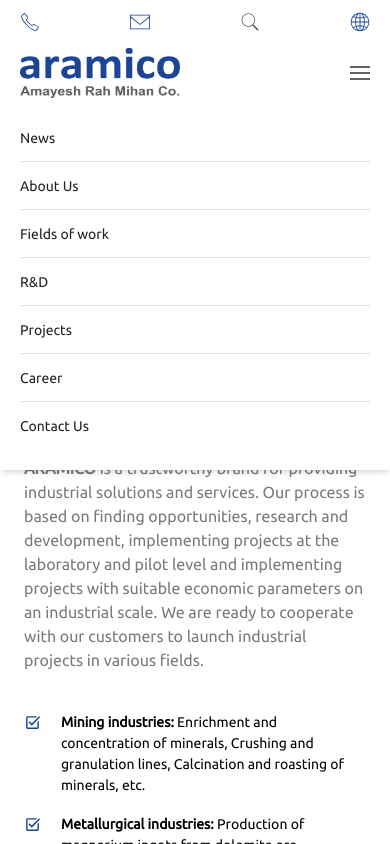
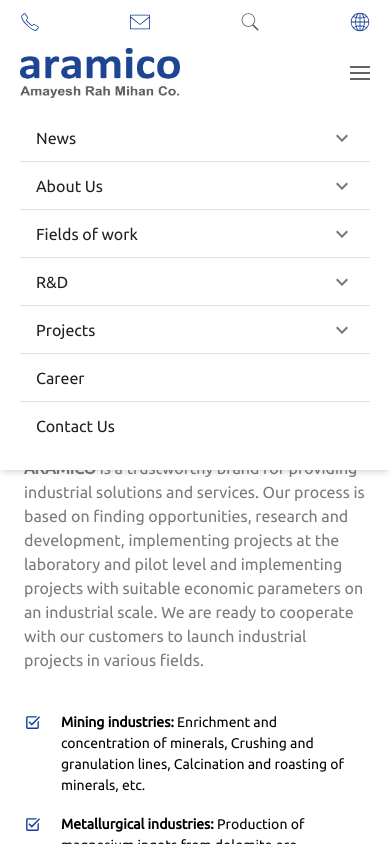
Before and after one commit to mohammadali-amd/aramico, a Next.js app: page / in a window 390 px wide. Both pictures are taken after a click on the picture 360 px from the left and 73 px from the top of the page. Shown: the top 844 px of the page. Built offline with nearby package versions, Linux system fonts and the light colour scheme.

Commit message:
Mobule nav scroll  fixed & update styles

```diff
--- a/components/Navbar.jsx
+++ b/components/Navbar.jsx
@@ -2,9 +2,25 @@
 
 import { useEffect, useState } from "react";
 import Link from "next/link";
-import { Accordion, AccordionDetails, AccordionSummary, Typography } from "@mui/material";
+import {
+  Accordion,
+  AccordionDetails,
+  AccordionSummary,
+  Typography,
+} from "@mui/material";
 
-import { phone, email, search, twitter, instagram, linkedin, youtube, language, menu, } from "../images/icons";
+import {
+  phone,
+  email,
+  search,
+  twitter,
+  instagram,
+  linkedin,
+  youtube,
+  language,
+  menu,
+} from "../images/icons";
+import ExpandMoreIcon from "@mui/icons-material/ExpandMore";
 import Logo from "../public/aramico-Logo.png";
 import Image from "next/image";
 
@@ -99,12 +115,12 @@
   };
 
   const mobileMenu = () => {
-    setOpenMenu(!openMenu)
-  }
+    setOpenMenu(!openMenu);
+  };
 
   const hiddenDropdown = () => {
-    setHidden(!hidden)
-  }
+    setHidden(!hidden);
+  };
 
   useEffect(() => {
     window.addEventListener("scroll", changeStyle);
@@ -123,7 +139,8 @@
               <Image
                 src={Logo}
                 alt="logo"
-                className={`object-contain justify-end duration-300  ${isScrolled ? "w-40" : "w-56"
+                className={`object-contain justify-end duration-300  ${
+                  isScrolled ? "w-40" : "w-56"
                 }`}
               />
             </Link>
@@ -186,7 +203,8 @@
             </div>
 
             <ul
-              className={`hidden lg:flex gap-10 pr-20 text-[14px] text-text font-light leading-[30px] z-[2] ${isScrolled ? "pt-1" : ""
+              className={`hidden lg:flex gap-10 pr-20 text-[14px] text-text font-light leading-[30px] z-[2] ${
+                isScrolled ? "pt-1" : ""
               }`}>
               {links.map((item) => (
                 <li key={item.slug} className="group inline-block">
@@ -195,7 +213,10 @@
                       {item.name}
                     </span>
                   </Link>
-                  <ul className={`${!item?.dropdown && 'hidden'} bg-white drop-shadow-lg scale-0 group-hover:scale-100 py-1 absolute origin-top -ml-4 w-32 min-w-max`}>
+                  <ul
+                    className={`${
+                      !item?.dropdown && "hidden"
+                    } bg-white drop-shadow-lg scale-0 group-hover:scale-100 py-1 absolute origin-top -ml-4 w-32 min-w-max`}>
                     {item?.dropdown?.map((dropdown) => (
                       <li className="relative" key={dropdown.slug}>
                         <Link
@@ -242,29 +263,64 @@
               </Link>
             </div>
             <div className="flex justify-end items-center">
-              <Image onClick={mobileMenu} src={menu} alt="menu" className="w-5 h-5" />
+              <Image
+                onClick={mobileMenu}
+                src={menu}
+                alt="menu"
+                className="w-5 h-5"
+              />
             </div>
           </div>
 
           {openMenu && (
+            <div
+              style={{
+                overflowY: "auto",
+                maxHeight: "100vh",
+              }}>
               <ul className="mt-4">
                 <li>
                   {links.map((item) => (
-                  <Accordion style={{ boxShadow: 'none', padding: '0', margin: '0' }} key={links.name}>
-                    <AccordionSummary style={{ padding: '0' }}>
-                      <Link href={item.slug}>{item.name}</Link>
+                    <Accordion
+                      style={{ boxShadow: "none", padding: "0", margin: "0" }}
+                      key={links.name}>
+                      <AccordionSummary
+                        className="hover:bg-primary hover:text-white"
+                        style={{ paddingBlock: "0" }}
+                        expandIcon={item.dropdown ? <ExpandMoreIcon /> : null}>
+                        <Link href={item.slug} className="text-[16px]">
+                          {item.name}
+                        </Link>
                       </AccordionSummary>
-                    <AccordionDetails style={{ padding: '0' }}>
+                      <AccordionDetails style={{ paddingBlock: "0" }}>
                         {item?.dropdown?.map((subItem) => (
-                        <Accordion key={subItem.slug} style={{ boxShadow: 'none', padding: '0', margin: '0' }}>
-                          <AccordionSummary style={{ padding: '0' }}>
-                            <Link href={subItem.slug}>{subItem.name}</Link>
+                          <Accordion
+                            key={subItem.slug}
+                            style={{
+                              boxShadow: "none",
+                              padding: "0",
+                              margin: "0",
+                            }}>
+                            <AccordionSummary
+                              style={{ padding: "0" }}
+                              expandIcon={
+                                subItem.dropdownb ? <ExpandMoreIcon /> : null
+                              }>
+                              <Link href={subItem.slug} className="text-[16px]">
+                                {subItem.name}
+                              </Link>
                             </AccordionSummary>
-                          <AccordionDetails style={{ padding: '0' }}>
+                            <AccordionDetails style={{ paddingBlock: "0" }}>
                               {subItem?.dropdownb?.map((secSubItem) => (
-                              <Accordion key={secSubItem.slug} style={{ boxShadow: 'none' }}>
-                                <AccordionSummary style={{ padding: '0' }}>
-                                  <Link href={secSubItem.slug}>{secSubItem.name}</Link>
+                                <Accordion
+                                  key={secSubItem.slug}
+                                  style={{ boxShadow: "none" }}>
+                                  <AccordionSummary style={{ padding: "0" }}>
+                                    <Link
+                                      href={secSubItem.slug}
+                                      className="text-[16px]">
+                                      {secSubItem.name}
+                                    </Link>
                                   </AccordionSummary>
                                 </Accordion>
                               ))}
@@ -275,9 +331,8 @@
                     </Accordion>
                   ))}
                 </li>
-              {/* {links.map((item) => (
-              ))} */}
               </ul>
+            </div>
           )}
         </div>
       </nav>
--- a/components/SliderLayout.jsx
+++ b/components/SliderLayout.jsx
@@ -24,9 +24,7 @@
         centeredSlides={true}
         autoplay={{ delay: 5000, disableOnInteraction: false }}
         pagination={{ clickable: true }}
-        navigation={true}
-        onSlideChange={() => console.log("slide change")}
-        onSwiper={(swiper) => console.log(swiper)}>
+        navigation={true}>
         {children}
       </Swiper>
     </div>
--- a/package.json
+++ b/package.json
@@ -11,7 +11,8 @@
   "dependencies": {
     "@emotion/react": "^11.11.1",
     "@emotion/styled": "^11.11.0",
-    "@mui/material": "^5.14.18",
+    "@mui/icons-material": "^5.14.19",
+    "@mui/material": "^5.14.19",
     "@mui/styled-engine-sc": "^6.0.0-alpha.6",
     "next": "latest",
     "react": "latest",
--- a/styles/globals.css
+++ b/styles/globals.css
@@ -144,13 +144,13 @@
 }
 
 /* Navbar Dropdown Hover */
-li>ul {
+/* li>ul {
   transform: translatex(100%) scale(0)
 }
 
 li:hover>ul {
   transform: translatex(101%) scale(1)
-}
+} */
 
 /* .group:hover .group-hover\:scale-100 { transform: scale(1) } */
 /* .scale-0 { transform: scale(0) } */
```
Also changed, not shown: 1 other file (tests, documents, lock files or other folders). Lines whose indentation alone changed are shown as unchanged.
